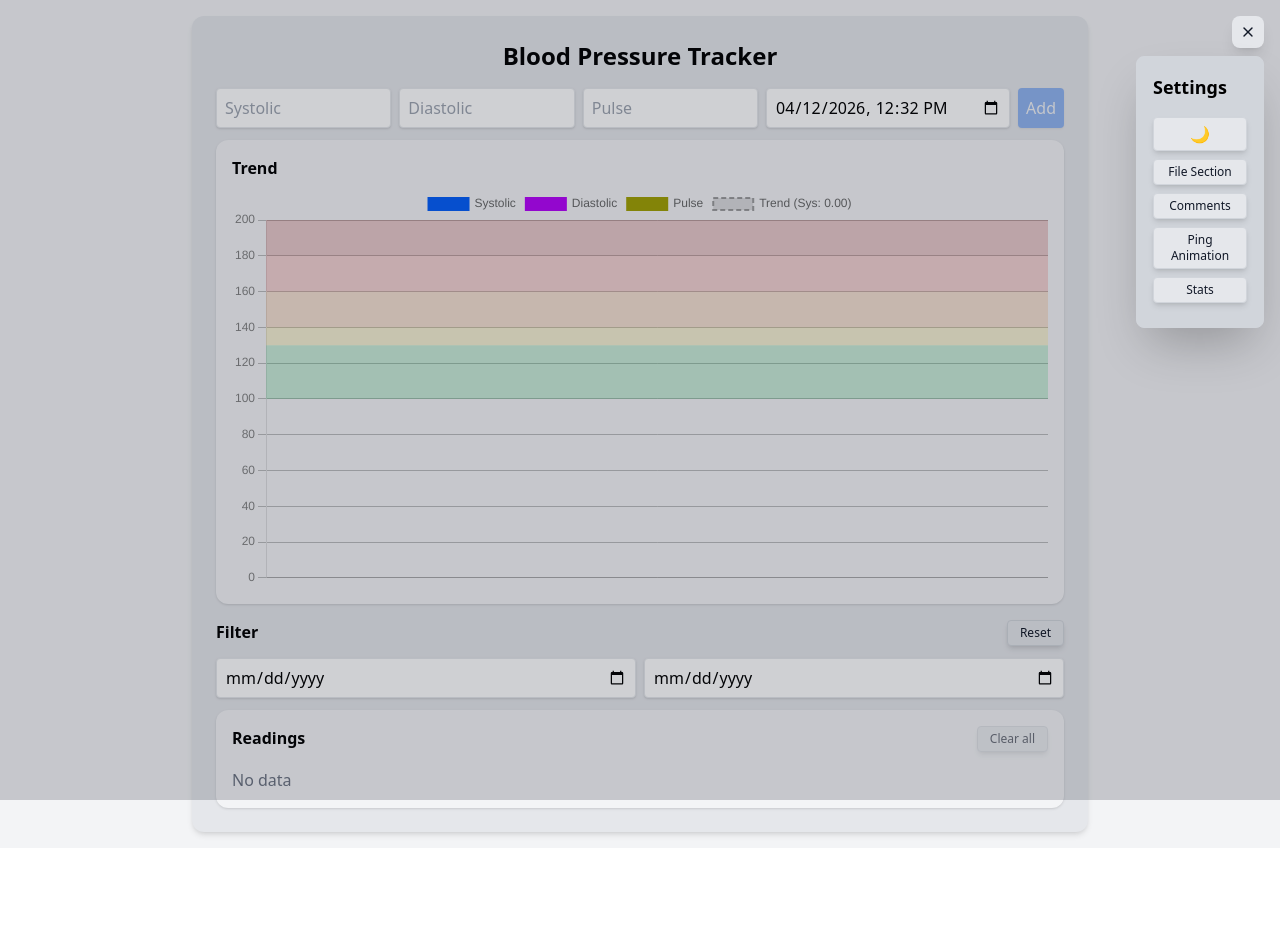
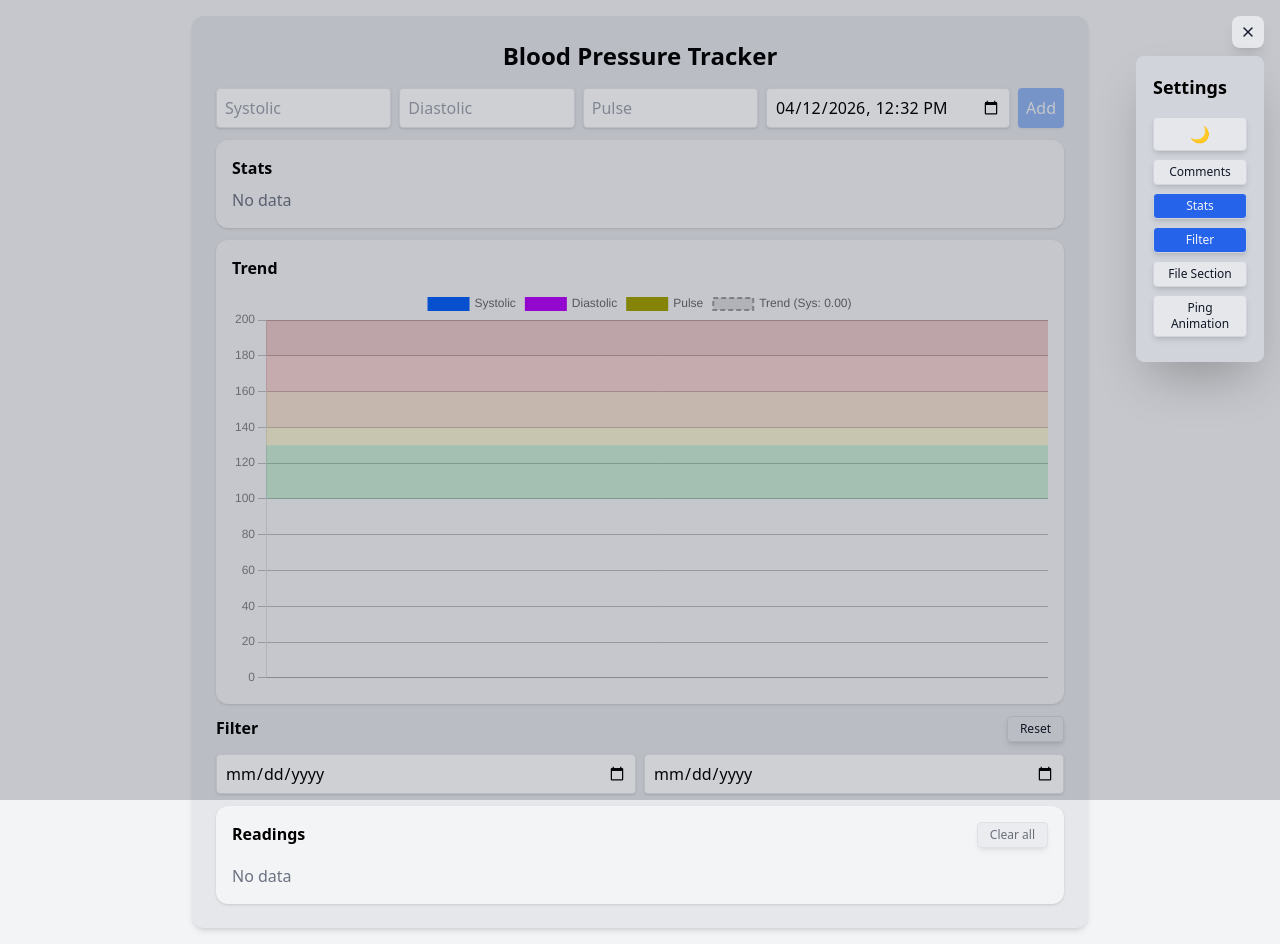
Before and after one commit to AndyTheGuardian/bloodpressure-tracker, a React (Vite) app: page / in a window 1280 px wide. Both pictures are taken after a click on the button 1248 px from the left and 32 px from the top of the page. Before the commit the page ends 848 px from the top, so only its background shows below. Built offline with nearby package versions, Linux system fonts and the light colour scheme.

Commit message:
Add hide filter in options / Settings menu rearranged

```diff
--- a/src/App.tsx
+++ b/src/App.tsx
@@ -21,7 +21,8 @@ function App() {
     showGradient: false,
     showFileSection: false,
     showPing: false,
-    showStats: false,
+    showStats: true,
+    showFilter: true,
   });
 
   const [form, setForm] = useState({
@@ -205,6 +206,7 @@ function App() {
         />
         {options.showStats && <StatsPanel sortedReadings={sortedReadings} />}
         <Chart readings={sortedReadings} hoveredReadingId={hoveredReadingId} />
+        {options.showFilter && (
           <Filter
             onResetFilter={resetFilter}
             fromDate={fromDate}
@@ -214,6 +216,7 @@ function App() {
             showFilter={showFilter}
             setShowFilter={setShowFilter}
           />
+        )}
         {importError && (
           <div className="mt-3 p-3 bg-red-100 dark:bg-red-900/40 text-red-700 dark:text-red-300 rounded">
             ⚠️ {importError}
--- a/src/components/Chart.tsx
+++ b/src/components/Chart.tsx
@@ -295,7 +295,7 @@ export default function Chart({ readings, hoveredReadingId }: Props) {
 
   return (
     <div
-      className={`mt-3 w-full overflow-x-auto bg-gray-100 dark:bg-gray-800 p-4 rounded-t-xl rounded-b-xl shadow mb-4 transition-colors duration-300`}
+      className={`mt-3 w-full overflow-x-auto bg-gray-100 dark:bg-gray-800 p-4 rounded-t-xl rounded-b-xl shadow mb-3 transition-colors duration-300`}
     >
       <h2 className="text-md font-semibold mb-2 dark:text-gray-50 dark:text-opacity-60">
         <button onClick={switchTrend}>Trend</button>
--- a/src/components/SettingsMenu.tsx
+++ b/src/components/SettingsMenu.tsx
@@ -71,6 +71,51 @@ export function SettingsMenu({ theme, setTheme, options, setOptions }: Props) {
             onClick={() =>
               setOptions({
                 ...options,
+                showComments: !options.showComments,
+              })
+            }
+            className={`flex-shrink text-xs mb-2 ${
+              options.showComments
+                ? "bg-blue-600 hover:bg-blue-500 border-blue-600 text-gray-100"
+                : "bg-gray-200 dark:bg-gray-700 hover:bg-gray-300 dark:hover:bg-gray-600 text-gray-900 dark:text-gray-100"
+            } px-3 py-1 border-[1px] border-gray-300 dark:border-gray-700 rounded shadow-md transition-all duration-200 hover:scale-[1.02] active:scale-[0.98]`}
+          >
+            Comments
+          </button>
+          <button
+            onClick={() =>
+              setOptions({
+                ...options,
+                showStats: !options.showStats,
+              })
+            }
+            className={`flex-shrink text-xs mb-2 ${
+              options.showStats
+                ? "bg-blue-600 hover:bg-blue-500 border-blue-600 text-gray-100"
+                : "bg-gray-200 dark:bg-gray-700 hover:bg-gray-300 dark:hover:bg-gray-600 text-gray-900 dark:text-gray-100"
+            } px-3 py-1 border-[1px] border-gray-300 dark:border-gray-700 rounded shadow-md transition-all duration-200 hover:scale-[1.02] active:scale-[0.98]`}
+          >
+            Stats
+          </button>
+          <button
+            onClick={() =>
+              setOptions({
+                ...options,
+                showFilter: !options.showFilter,
+              })
+            }
+            className={`flex-shrink text-xs mb-2 ${
+              options.showFilter
+                ? "bg-blue-600 hover:bg-blue-500 border-blue-600 text-gray-100"
+                : "bg-gray-200 dark:bg-gray-700 hover:bg-gray-300 dark:hover:bg-gray-600 text-gray-900 dark:text-gray-100"
+            } px-3 py-1 border-[1px] border-gray-300 dark:border-gray-700 rounded shadow-md transition-all duration-200 hover:scale-[1.02] active:scale-[0.98]`}
+          >
+            Filter
+          </button>
+          <button
+            onClick={() =>
+              setOptions({
+                ...options,
                 showFileSection: !options.showFileSection,
               })
             }
@@ -81,21 +126,6 @@ export function SettingsMenu({ theme, setTheme, options, setOptions }: Props) {
             } px-3 py-1 border-[1px] border-gray-300 dark:border-gray-700 rounded shadow-md transition-all duration-200 hover:scale-[1.02] active:scale-[0.98]`}
           >
             File Section
-          </button>
-          <button
-            onClick={() =>
-              setOptions({
-                ...options,
-                showComments: !options.showComments,
-              })
-            }
-            className={`flex-shrink text-xs mb-2 ${
-              options.showComments
-                ? "bg-blue-600 hover:bg-blue-500 border-blue-600 text-gray-100"
-                : "bg-gray-200 dark:bg-gray-700 hover:bg-gray-300 dark:hover:bg-gray-600 text-gray-900 dark:text-gray-100"
-            } px-3 py-1 border-[1px] border-gray-300 dark:border-gray-700 rounded shadow-md transition-all duration-200 hover:scale-[1.02] active:scale-[0.98]`}
-          >
-            Comments
           </button>
           <button
             onClick={() =>
@@ -112,21 +142,6 @@ export function SettingsMenu({ theme, setTheme, options, setOptions }: Props) {
           >
             Ping Animation
           </button>
-          <button
-            onClick={() =>
-              setOptions({
-                ...options,
-                showStats: !options.showStats,
-              })
-            }
-            className={`flex-shrink text-xs mb-2 ${
-              options.showStats
-                ? "bg-blue-600 hover:bg-blue-500 border-blue-600 text-gray-100"
-                : "bg-gray-200 dark:bg-gray-700 hover:bg-gray-300 dark:hover:bg-gray-600 text-gray-900 dark:text-gray-100"
-            } px-3 py-1 border-[1px] border-gray-300 dark:border-gray-700 rounded shadow-md transition-all duration-200 hover:scale-[1.02] active:scale-[0.98]`}
-          >
-            Stats
-          </button>
         </div>
       </div>
     </div>
--- a/src/types/BpTypes.ts
+++ b/src/types/BpTypes.ts
@@ -13,4 +13,5 @@ export type Options = {
   showFileSection: Boolean;
   showPing: Boolean;
   showStats: Boolean;
+  showFilter: Boolean;
 };
```
Lines whose indentation alone changed are shown as unchanged.
